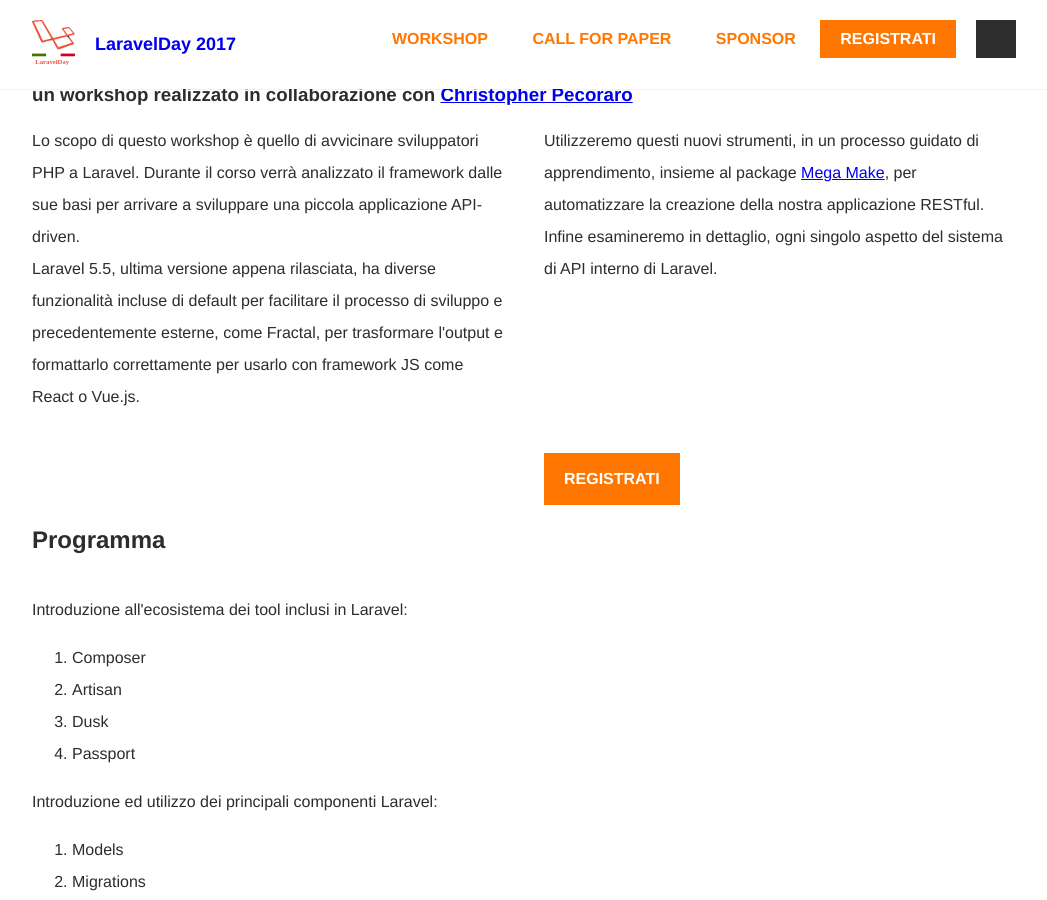
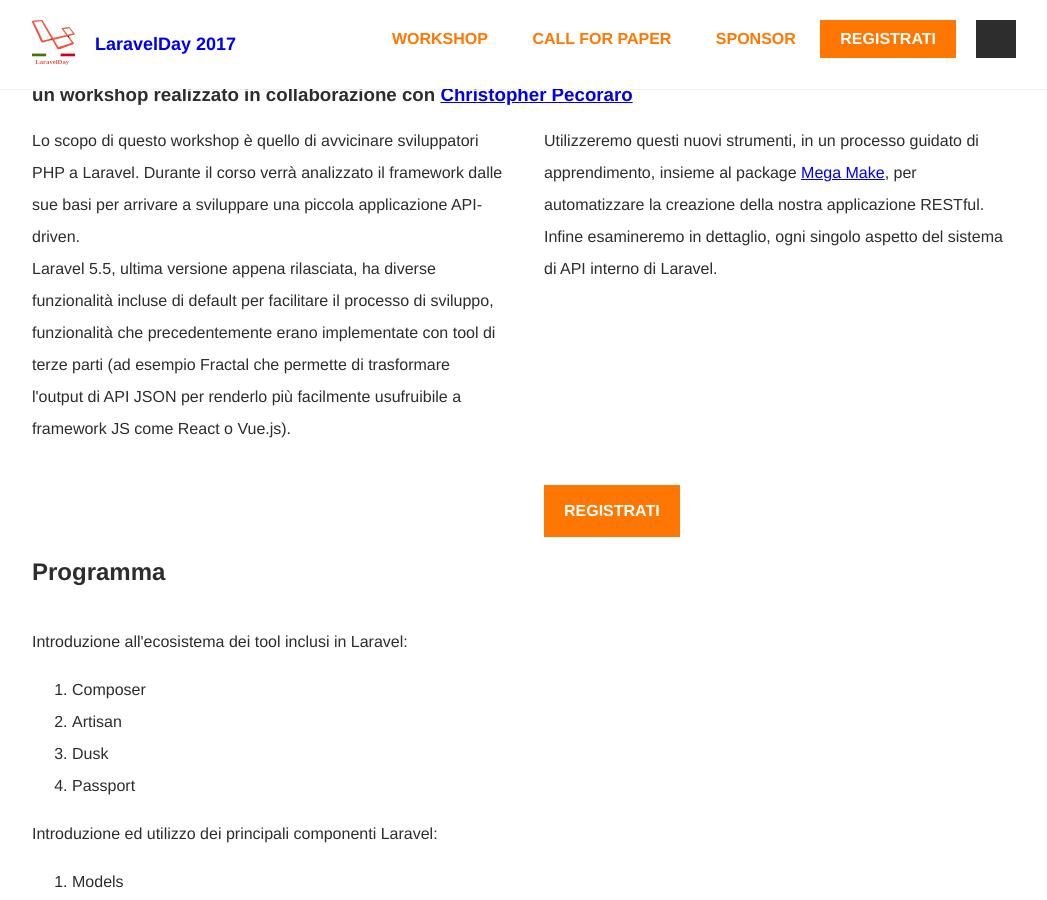
Before and after one commit to GrUSP/2017.laravelday.it, a Jekyll site: the page built from workshop.html, in a window 1280 px wide and 900 px high, scrolled down 699 px. Shown: the whole window, without its empty margins (116-1163 px from the left). Built offline with Jekyll 4.4.1, drawn with Linux system fonts in a browser that asks for light colours; some web fonts are replaced.

Commit message:
Fix translations

```diff
--- a/workshop.html
+++ b/workshop.html
@@ -16,7 +16,7 @@
   <div class="row row--2">
     <p class="row__column">
       Lo scopo di questo workshop è quello di avvicinare sviluppatori PHP a Laravel. Durante il corso verrà analizzato il framework dalle sue basi per arrivare a sviluppare una piccola applicazione API-driven.<br>
-      Laravel 5.5, ultima versione appena rilasciata, ha diverse funzionalità incluse di default per facilitare il processo di sviluppo e precedentemente esterne, come Fractal, per trasformare l'output e formattarlo correttamente per usarlo con framework JS come React o Vue.js.<br>
+      Laravel 5.5, ultima versione appena rilasciata, ha diverse funzionalità incluse di default per facilitare il processo di sviluppo, funzionalità che precedentemente erano implementate con tool di terze parti (ad esempio Fractal che permette di trasformare l'output di API JSON per renderlo più facilmente usufruibile a framework JS come React o Vue.js).<br>
     </p>
 
     <p class="row__column">
```
